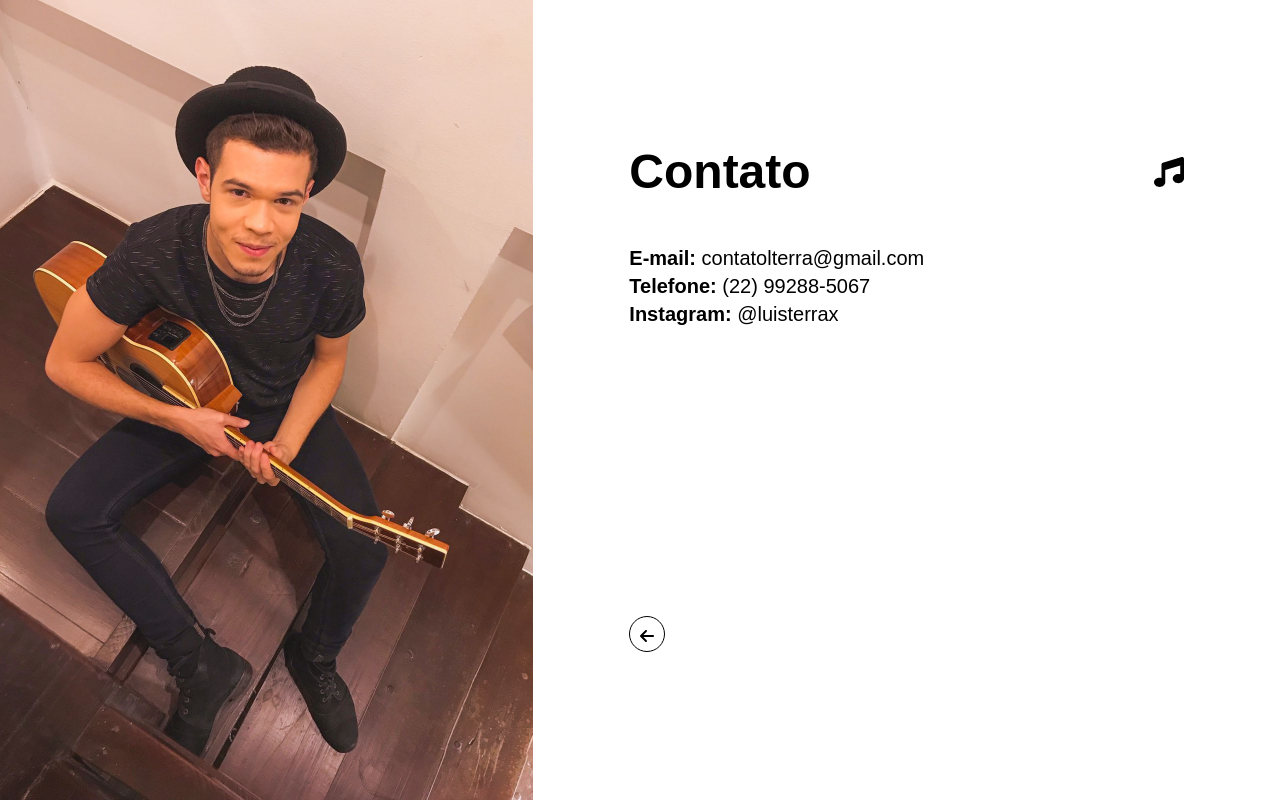
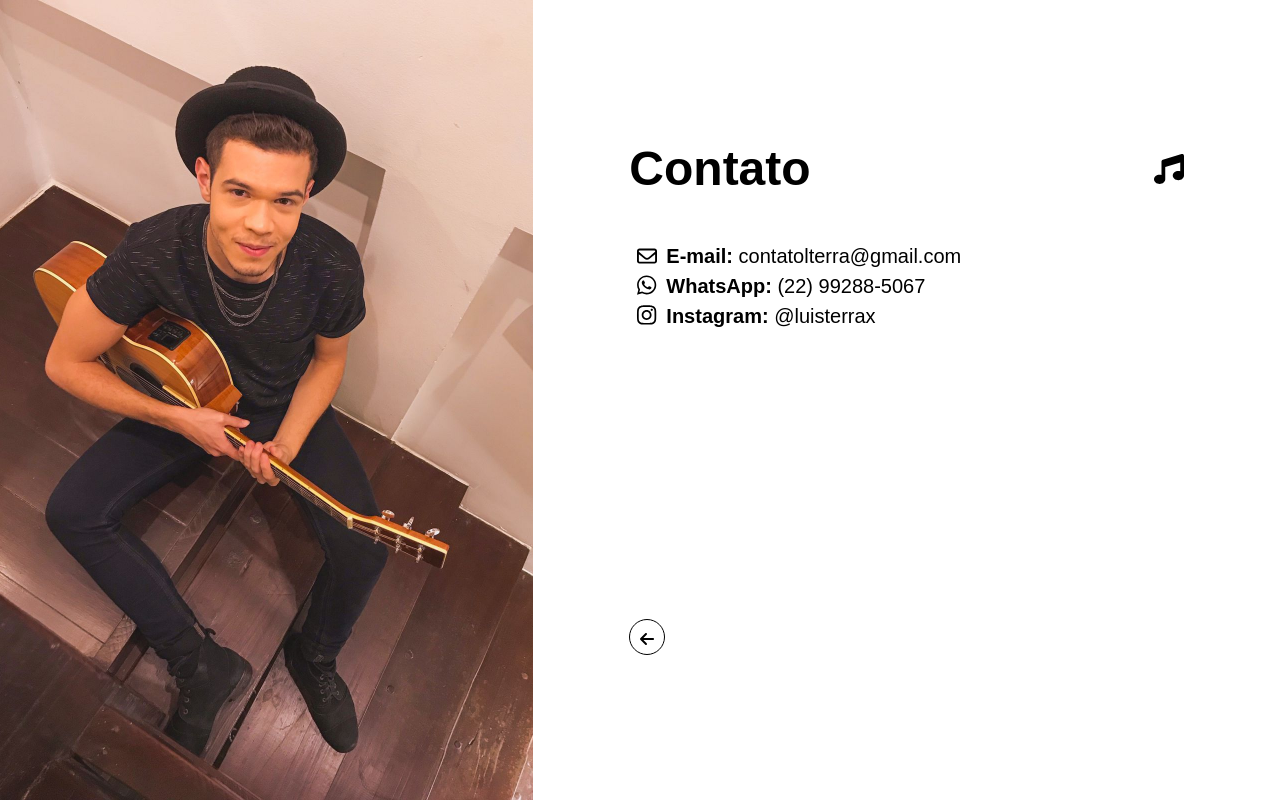
Before and after one commit to Bentroen/luisterra.com, a Next.js app: page /contato in a window 1280 px wide. Built offline with nearby package versions, Linux system fonts and the light colour scheme.

Commit message:
feat: adicionar ícones na página de contato

```diff
--- a/src/pages/contato.tsx
+++ b/src/pages/contato.tsx
@@ -1,7 +1,9 @@
 import Head from "next/head";
 import { faMusic, faArrowLeft } from "@fortawesome/free-solid-svg-icons";
+import { faEnvelope } from "@fortawesome/free-regular-svg-icons";
 import { FontAwesomeIcon } from "@fortawesome/react-fontawesome";
 import Link from "next/link";
+import { faInstagram, faWhatsapp } from "@fortawesome/free-brands-svg-icons";
 
 export default function Home() {
   return (
@@ -27,18 +29,43 @@ export default function Home() {
               <FontAwesomeIcon className="text-3xl" icon={faMusic} />
             </div>
             <div className="text-xl font-light">
-              <p>
-                <span className="font-semibold">E-mail: </span>
-                contatolterra@gmail.com
-              </p>
-              <p>
-                <span className="font-semibold">Telefone: </span>
-                (22) 99288-5067
-              </p>
-              <p>
-                <span className="font-semibold">Instagram: </span>
-                @luisterrax
-              </p>
+              <table className="table-auto">
+                <tbody>
+                  <tr>
+                    <td className="px-2">
+                      <FontAwesomeIcon icon={faEnvelope} />
+                    </td>
+                    <td>
+                      <span className="font-semibold">E-mail: </span>
+                      contatolterra@gmail.com
+                    </td>
+                  </tr>
+                  <tr>
+                    <td className="px-2">
+                      <FontAwesomeIcon
+                        className="text-[22px]"
+                        icon={faWhatsapp}
+                      />
+                    </td>
+                    <td>
+                      <span className="font-semibold">WhatsApp: </span>
+                      (22) 99288-5067
+                    </td>
+                  </tr>
+                  <tr>
+                    <td className="px-2">
+                      <FontAwesomeIcon
+                        className="text-[22px]"
+                        icon={faInstagram}
+                      />
+                    </td>
+                    <td>
+                      <span className="font-semibold">Instagram: </span>
+                      @luisterrax
+                    </td>
+                  </tr>
+                </tbody>
+              </table>
             </div>
             <div className="h-48"></div>
             <button className="border border-black rounded-full w-9 h-9 pt-[5px]">
```
